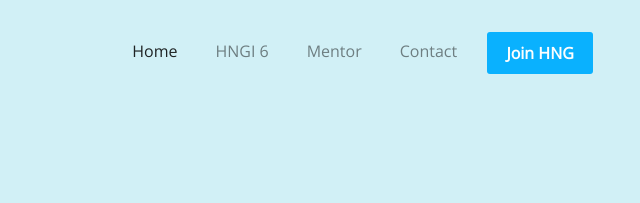
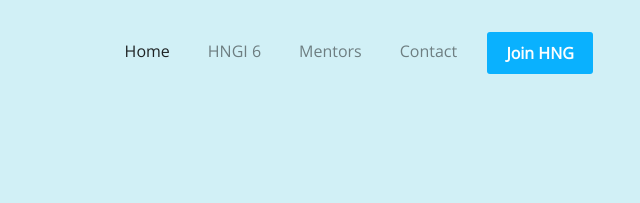
Before and after one commit to Boluwatife2904/Boluwatife2904.github.io, a plain HTML site: page mentors.html in a window 1280 px wide. Shown: the top 203 px of the page, 564-1204 px from the left. Drawn offline with nearby package versions, Linux system fonts and the light colour scheme.

Commit message:
Fixed typo on navbar

```diff
--- a/mentors.html
+++ b/mentors.html
@@ -35,7 +35,7 @@
                             <a class="nav-link" href="#">HNGI 6</a>
                         </li>
                         <li class="nav-item">
-                            <a class="nav-link" href="#">Mentor</a>
+                            <a class="nav-link" href="mentors.html">Mentors</a>
                         </li>
                         <li class="nav-item">
                             <a class="nav-link" href="#">Contact</a>
```
